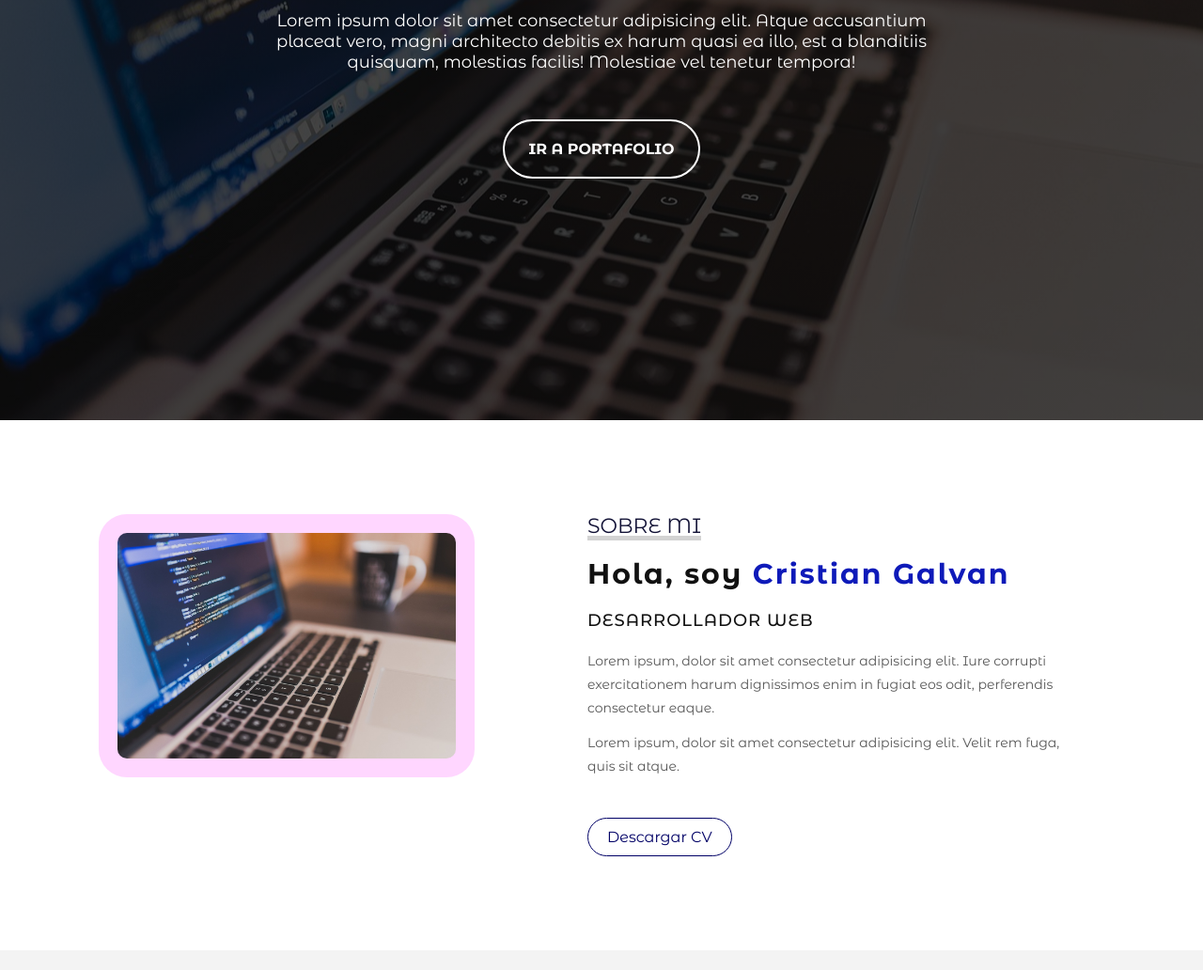
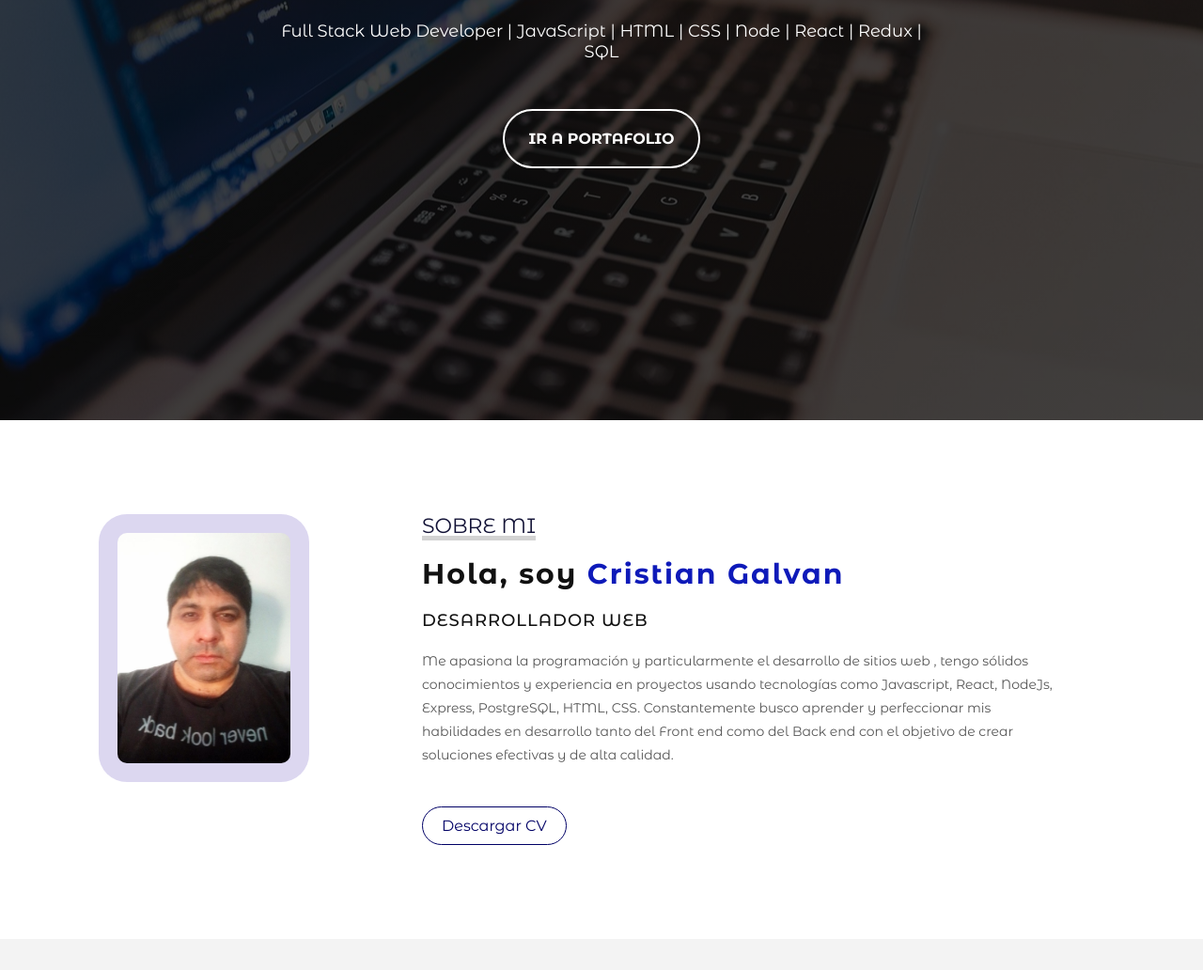
Before and after one commit to CristianG5/miPortfolio, a plain HTML site: page index.html in a window 1280 px wide. Shown: the part 353-1385 px from the top of the page at 94% size. Drawn offline with Linux system fonts and the light colour scheme.

Commit message:
miPortfoliov1.0.1

```diff
--- a/index.html
+++ b/index.html
@@ -47,7 +47,7 @@
             <div class="presentacion">
                 <p class="bienvenida">Bienvenido</p>
                 <h2>Soy <span>Cristian Galvan </span>, desarrollador web</h2>
-                <p class="descripcion">Lorem ipsum dolor sit amet consectetur adipisicing elit. Atque accusantium placeat vero, magni architecto debitis ex harum quasi ea illo, est a blanditiis quisquam, molestias facilis! Molestiae vel tenetur tempora!</p>
+                <p class="descripcion">Full Stack Web Developer | JavaScript | HTML | CSS | Node | React | Redux | SQL</p>
                 <a href="#portfolio">Ir a Portafolio</a>
             </div>
         </div>
@@ -57,15 +57,16 @@
     <!--SOBRE MI-->
     <section id="sobremi">
         <div class="contenedor-foto">
-            <img src="./img/fondo.jpeg" all="">
+            <img src="./img/fotoPortada.jpg" all="">
         </div>
         <div class="sobremi">
             <p class="titulo-seccion">Sobre mi</p>
             <h2>Hola, soy <span>Cristian Galvan</span></h2>
             <h3>Desarrollador Web</h3>
-            <p>Lorem ipsum, dolor sit amet consectetur adipisicing elit. Iure corrupti exercitationem harum dignissimos enim in fugiat eos odit, perferendis consectetur eaque.</p>
-            <p>Lorem ipsum, dolor sit amet consectetur adipisicing elit. Velit rem fuga, quis sit atque.</p>
-            <a href="#">Descargar CV</a>
+            <p>Me apasiona la programación y particularmente el desarrollo de sitios web , tengo sólidos conocimientos y experiencia en proyectos usando tecnologías como Javascript, React, NodeJs, Express, PostgreSQL, HTML, CSS.
+                Constantemente busco aprender y perfeccionar mis habilidades en desarrollo tanto del Front end como del Back end con el objetivo de crear soluciones efectivas y de alta calidad.</p>
+
+            <a href="./cv/Cristian_Sebastian_Galvan.pdf">Descargar CV</a>
         </div>
     </section>
 
--- a/styles.css
+++ b/styles.css
@@ -151,7 +151,7 @@ html {
     padding: 20px;
     width: 100%;
     border-radius: 30px;
-    background-color: #f3f3;
+    background-color: rgba(82, 55, 180, 0.2);
 
 }
 
```
Also changed, not shown: img/fotoPortada.jpg (added), 1 other file.
